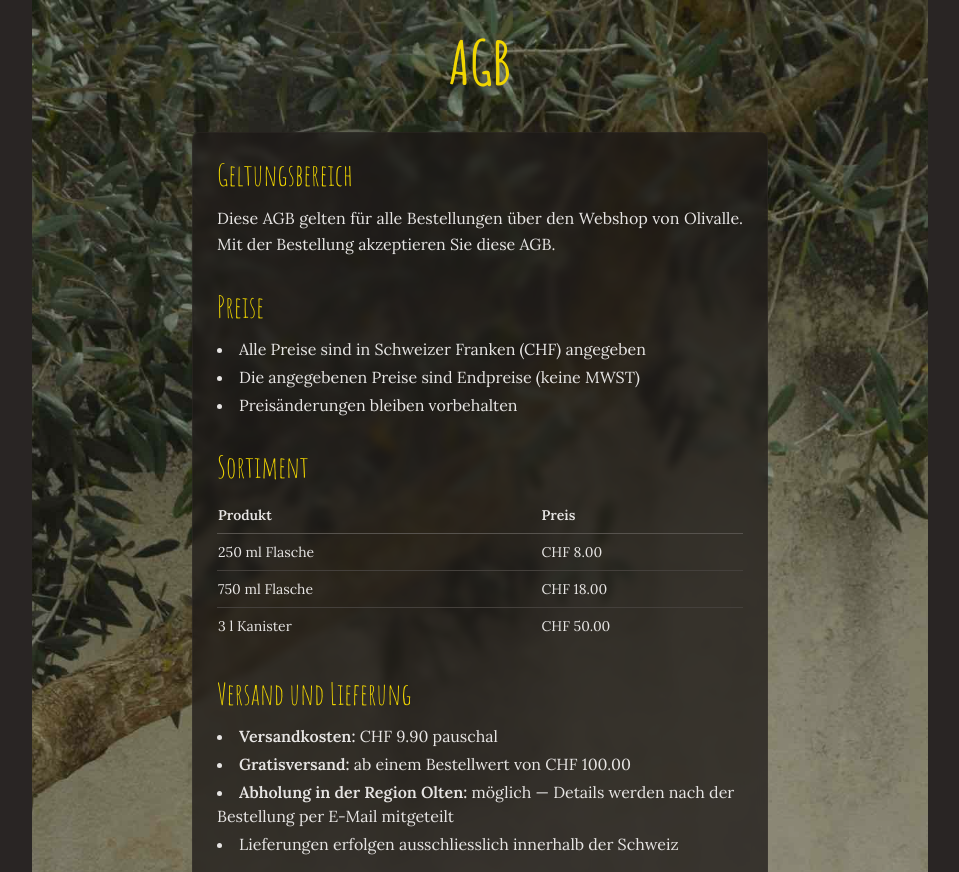
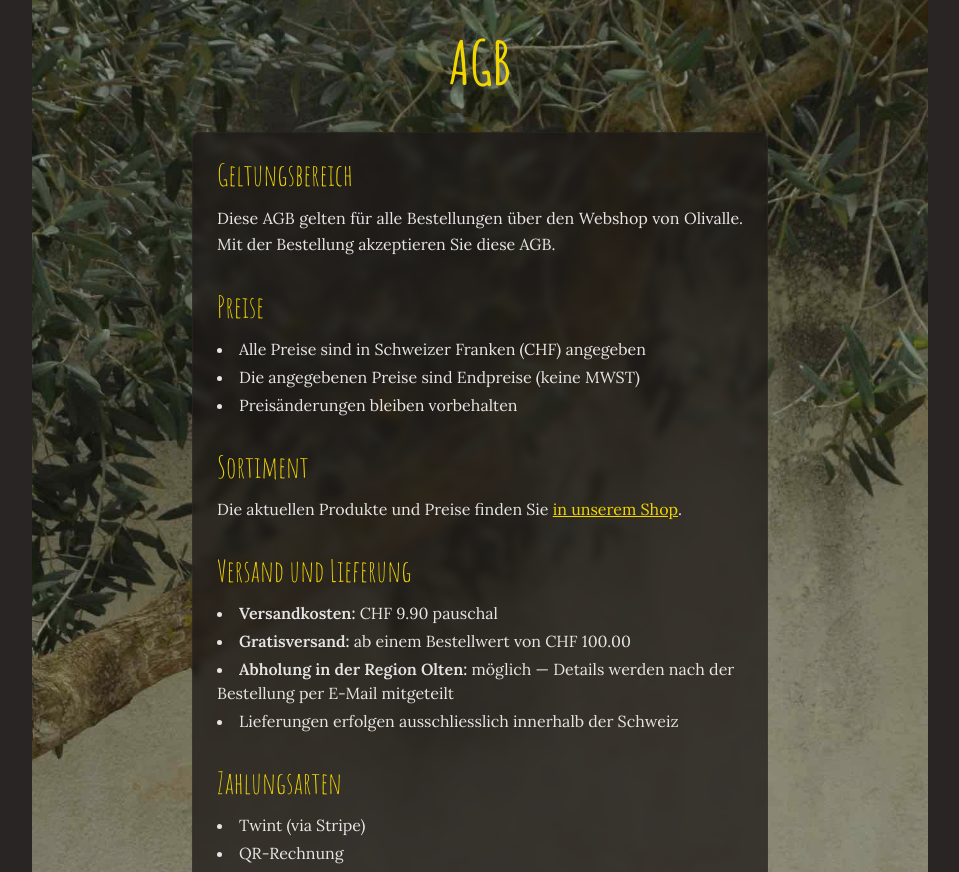
Before and after one commit to konstantinniedermann/olivalle-webshop, a FastAPI app: page /agb in a window 1280 px wide. Shown: the part 73-945 px from the top of the page, without its empty margins (160-1119 px from the left). Run offline with FastAPI, Linux system fonts and the light colour scheme; style sheets or scripts are compiled from the project's sources.

Commit message:
refactor: AGB-Sortimentstabelle durch Shop-Verweis ersetzen (#135)
Co-Authored-By: Claude Opus 4.8 (1M context) <noreply@anthropic.com>

```diff
--- a/templates/agb.html
+++ b/templates/agb.html
@@ -24,30 +24,7 @@
             </ul>
 
             <h2 class="font-display text-3xl text-accent mb-3 mt-8">Sortiment</h2>
-            <div class="overflow-x-auto">
-                <table class="w-full text-stone-200 text-sm">
-                    <thead>
-                        <tr class="border-b border-stone-600">
-                            <th class="text-left py-2 pr-4 font-semibold">Produkt</th>
-                            <th class="text-left py-2 font-semibold">Preis</th>
-                        </tr>
-                    </thead>
-                    <tbody>
-                        <tr class="border-b border-stone-700">
-                            <td class="py-2 pr-4">250 ml Flasche</td>
-                            <td class="py-2">CHF 8.00</td>
-                        </tr>
-                        <tr class="border-b border-stone-700">
-                            <td class="py-2 pr-4">750 ml Flasche</td>
-                            <td class="py-2">CHF 18.00</td>
-                        </tr>
-                        <tr>
-                            <td class="py-2 pr-4">3 l Kanister</td>
-                            <td class="py-2">CHF 50.00</td>
-                        </tr>
-                    </tbody>
-                </table>
-            </div>
+            <p class="text-stone-200">Die aktuellen Produkte und Preise finden Sie <a href="/" class="text-accent underline">in unserem Shop</a>.</p>
 
             <h2 class="font-display text-3xl text-accent mb-3 mt-8">Versand und Lieferung</h2>
             <ul class="text-stone-200 list-disc list-inside space-y-1">
```
Also changed, not shown: tests/test_api_seiten.py (+10 -0 lines).
